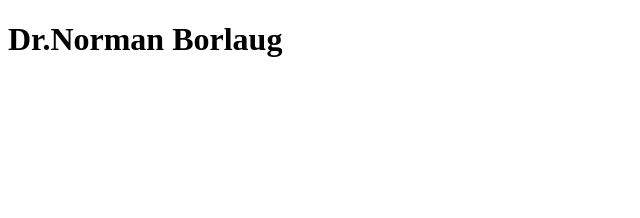
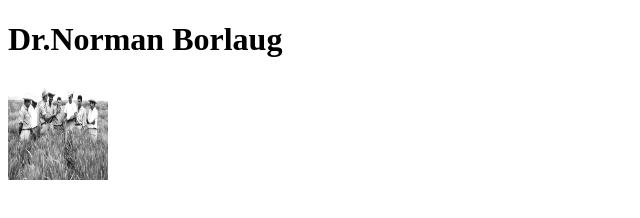
Before and after one commit to mrparkersson/Microserve-Html-Css-Project, a plain HTML site: page index.html in a window 1280 px wide. Shown: the whole page, without its empty margins (0-640 px from the left). Drawn offline with Linux system fonts and the light colour scheme.

Commit message:
image added

```diff
--- a/index.html
+++ b/index.html
@@ -1,9 +1,9 @@
 <!DOCTYPE html>
 <html lang="en">
   <head>
-    <meta charset="UTF-8">
-    <title>Fork Me! FCC: Test Suite Template</title>
-    <link rel="stylesheet" href="css/style.css">
+    <meta charset="UTF-8" />
+    <title>"Dr. Norman Borlaug"</title>
+    <link rel="stylesheet" href="css/style.css" />
   </head>
 
   <body>
@@ -13,7 +13,14 @@
       <div id="title">
         <h1>Dr.Norman Borlaug</h1>
       </div>
-
+    </div>
+    <div id="img-div">
+      <img
+        id="img"
+        src="./images/tribute-page-main-image.jpg"
+        width="100px"
+        height="100px"
+      />
     </div>
     <!--
 
@@ -27,6 +34,6 @@
     - The freeCodeCamp Team
 
     -->
-    <script  src="js/index.js"></script>
+    <script src="js/index.js"></script>
   </body>
 </html>
```
Also changed, not shown: images/tribute-page-main-image.jpg (added), 1 other file.
